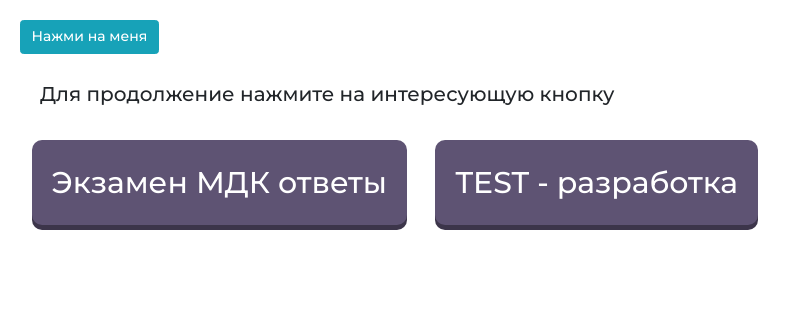
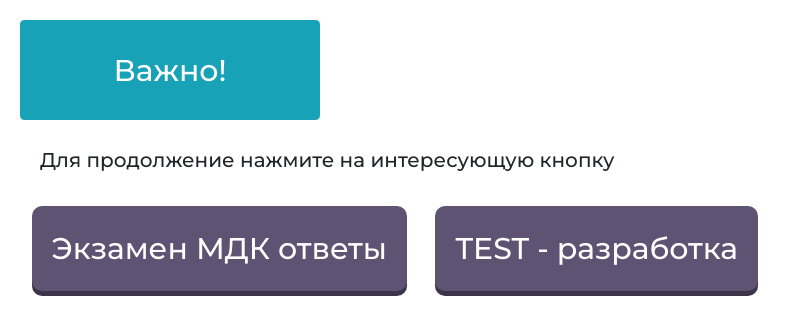
Before and after one commit to prtfo/prtfo.github.io, a plain HTML site: page index.html in a window 1280 px wide. Shown: the whole page, without its empty margins (0-801 px from the left). Drawn offline with nearby package versions, Linux system fonts and the light colour scheme.

Commit message:
Add files via upload

```diff
--- a/css/style.css
+++ b/css/style.css
@@ -101,3 +101,8 @@ a:hover{
 .cl{
   color: #d14343;
 }
+.cnop{
+  width: 300px;
+  height: 100px;
+  font-size: 30px;
+}
--- a/index.html
+++ b/index.html
@@ -8,12 +8,12 @@
 
 </head>
 <body>
-	<button class="btn btn-info" data-toggle="modal" data-target="#myModal">Нажми на меня</button>
+	<button class="btn btn-info btn-lg cnop" data-toggle="modal" data-target="#myModal">Важно!</button>
 <div id="myModal" class="modal fade" tabindex="-1">
   <div class="modal-dialog modal-lg">
     <div class="modal-content">
       <div class="modal-header">
-        <h4 class="modal-title">Спасибо</h4>
+        <h4 class="modal-title">!!!</h4>
       </div>
       <div class="modal-body">
       		Есть способ отблагадарить за ответы! Сколько не жалко скинь на номер карты :)<br/><br/>
```
